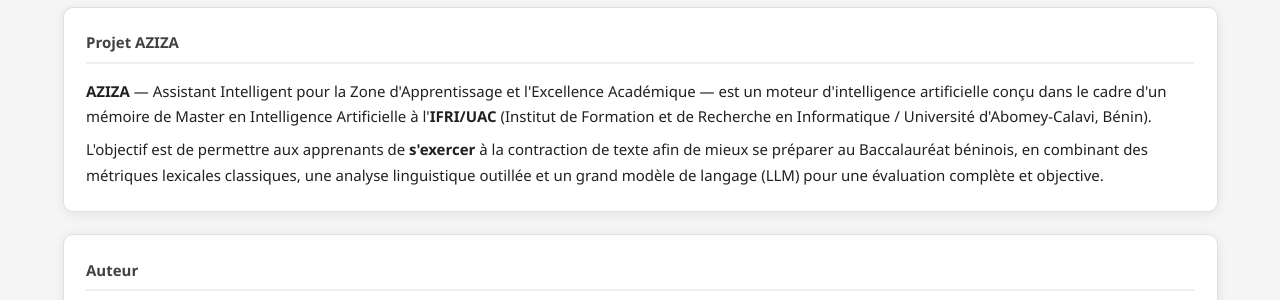
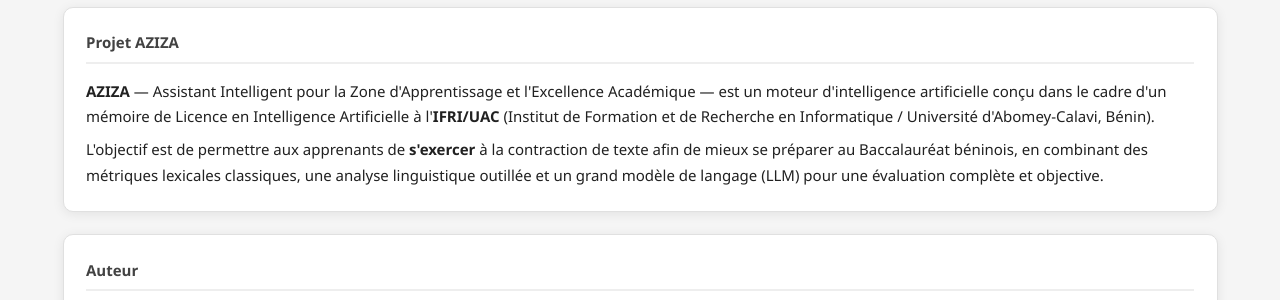
Before and after one commit to Shado-Jony/AZIZA_contraction_de_texte, a Flask app: page /a-propos in a window 1280 px wide. Shown: the part 174-474 px from the top of the page. Run offline with Flask 3, Linux system fonts and the light colour scheme.

Commit message:
fix: Master → Licence dans a_propos.html; README : AZIZA présenté comme assistant d'entraînement pour les apprenants (pas de correction d'épreuves)

```diff
--- a/demo/templates/a_propos.html
+++ b/demo/templates/a_propos.html
@@ -11,7 +11,7 @@
   <section class="card" style="margin-bottom:1.5rem;">
     <h2>Projet AZIZA</h2>
     <p style="margin-top:.75rem;line-height:1.7;">
-      <strong>AZIZA</strong> — Assistant Intelligent pour la Zone d'Apprentissage et l'Excellence Académique — est un moteur d'intelligence artificielle conçu dans le cadre d'un mémoire de Master en Intelligence Artificielle à l'<strong>IFRI/UAC</strong> (Institut de Formation et de Recherche en Informatique / Université d'Abomey-Calavi, Bénin).
+      <strong>AZIZA</strong> — Assistant Intelligent pour la Zone d'Apprentissage et l'Excellence Académique — est un moteur d'intelligence artificielle conçu dans le cadre d'un mémoire de Licence en Intelligence Artificielle à l'<strong>IFRI/UAC</strong> (Institut de Formation et de Recherche en Informatique / Université d'Abomey-Calavi, Bénin).
     </p>
     <p style="margin-top:.5rem;line-height:1.7;">
       L'objectif est de permettre aux apprenants de <strong>s'exercer</strong> à la contraction de texte afin de mieux se préparer au Baccalauréat béninois, en combinant des métriques lexicales classiques, une analyse linguistique outillée et un grand modèle de langage (LLM) pour une évaluation complète et objective.
```
Also changed, not shown: README.md.
